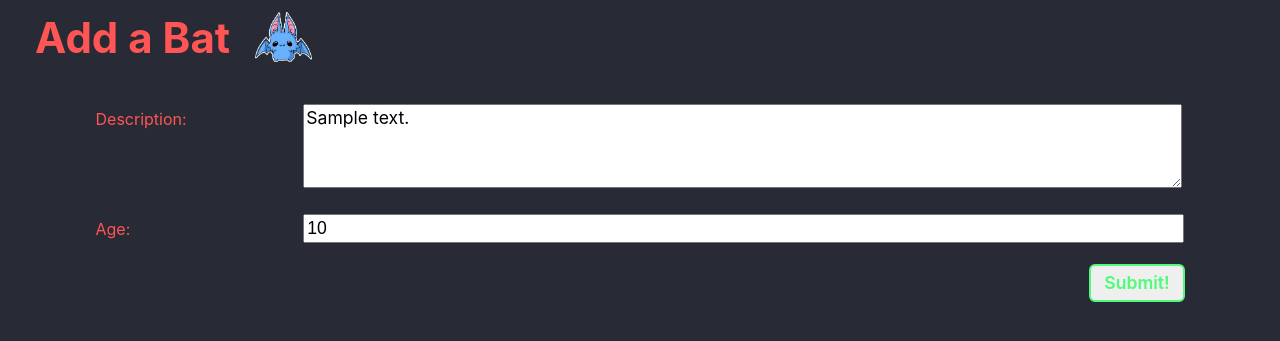
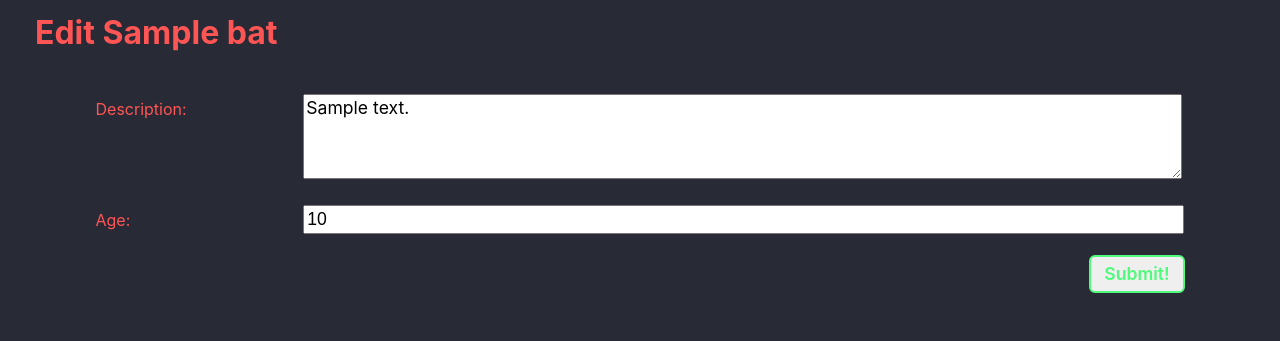
Before and after one commit to teradaian/batcollector, a Django app: page /bats/1/update/ in a window 1280 px wide. Shown: the part 66-407 px from the top of the page. Run offline with Django 3.2, Linux system fonts and the light colour scheme; tables that the repository leaves empty hold one stand-in row (values such as "Sample post").

Commit message:
add conditional rendering for edit view

```diff
--- a/main_app/templates/main_app/bat_form.html
+++ b/main_app/templates/main_app/bat_form.html
@@ -7,10 +7,16 @@
 
 {% block content %}
 
+{% if object %}
+    <h1>Edit {{object.name}}</h1>
+{% else %}
+
 <div class="page-header">
   <h1>Add a Bat</h1>
   <img src="{% static 'images/smallbat.png' %}" alt="friendlybat"/>
 </div>
+
+{% endif %}
 <form action="" method="post" class="form-container">
   {% csrf_token %}
   <table>
```
